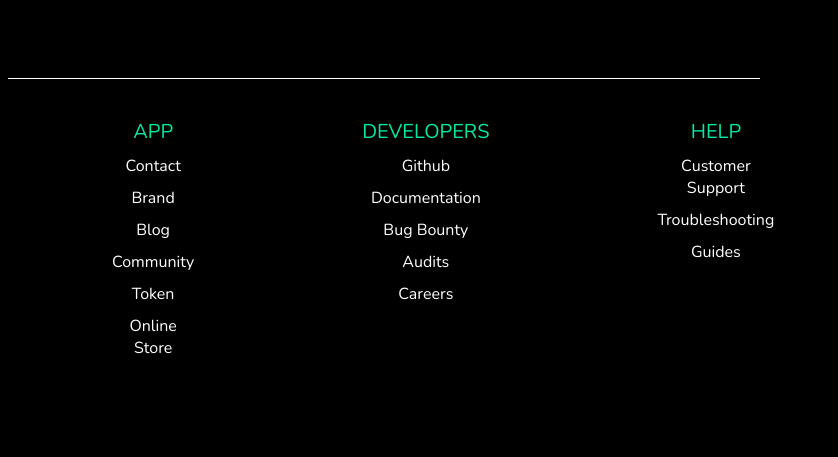
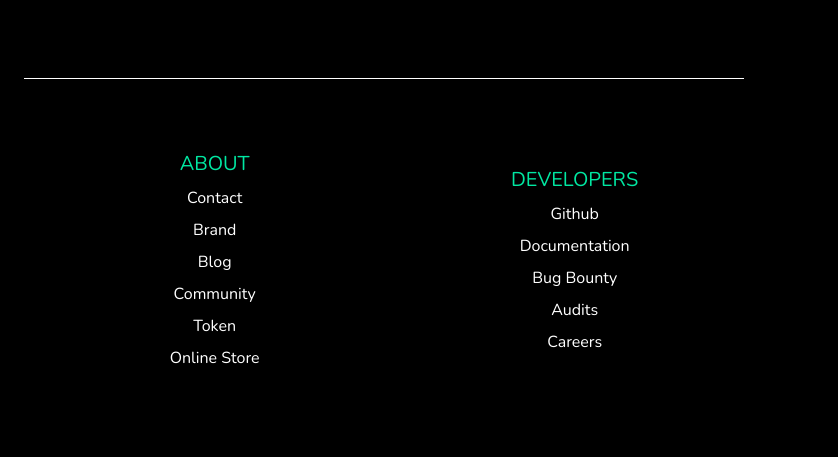
Before and after one commit to swaubhik/dy-launchpad-frontend, a Vue app: page / in a window 768 px wide. Shown: the part 1733-2190 px from the top of the page, 838 px wide, since content can reach past the window. Before the commit the page ends 2148 px from the top, so only its background shows below. Built offline with nearby package versions, Linux system fonts and the light colour scheme.

Commit message:
Update Footer.vue

```diff
--- a/src/components/Footer.vue
+++ b/src/components/Footer.vue
@@ -3,7 +3,7 @@
         <hr>
         <div class="footer__menu">
             <ul>
-                <li class="footer__head">App</li>
+                <li class="footer__head">About</li>
                 <li><a href="#">Contact</a></li>
                 <li><a href="#">Brand</a></li>
                 <li><a href="#">Blog</a></li>
@@ -39,14 +39,20 @@ export default {
 }
 </script>
 
-<style>
+<style lang="scss" scoped>
 .footer {
+    margin: 0 8rem;
     position: relative;
-    bottom: 0;
     text-align: center;
+    align-items: center;
     display: flex;
-    justify-content: space-between;
+    justify-content: space-around;
+
+    @media screen and (max-width: 768px) {
+        margin: 0 1rem;
     }
+
+
 
     hr {
         position: absolute;
@@ -73,6 +79,7 @@ li {
         font-size: 20px;
         text-transform: uppercase;
     }
+}
 
 /* mobile screen */
 @media (max-width: 768px) {
@@ -89,6 +96,7 @@ li {
 @media (min-width: 768px) and (max-width: 1024px) {
     .footer {
         flex-direction: row;
+        flex-wrap: wrap;
     }
 }
 </style>
```
Lines whose indentation alone changed are shown as unchanged.
